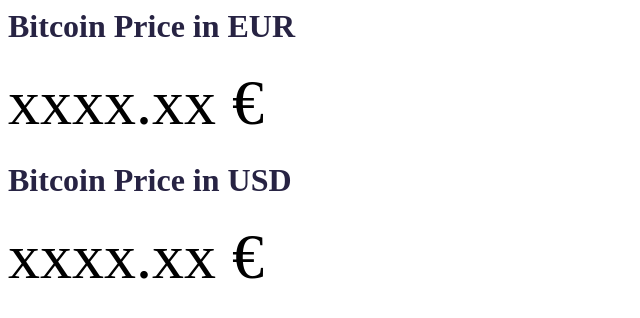
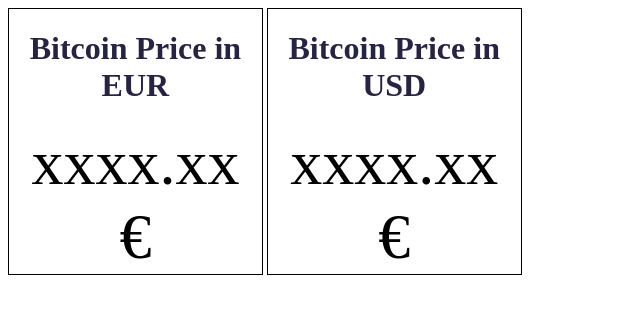
Before and after one commit to Akeops/prixBitcoin, a plain HTML site: page index.html in a window 1280 px wide. Shown: the whole page, without its empty margins (0-640 px from the left). Drawn offline with nearby package versions, Linux system fonts and the light colour scheme; no server answers.

Commit message:
J'ai rajouté des propriétés sur les div

```diff
--- a/style.css
+++ b/style.css
@@ -7,3 +7,14 @@ h1 {
   }
 
   /* Ajout de code */
+
+.col-md-8 {
+  border-width: 1px; /* épaisseur du bord */
+  border-style: solid; /* style du bord (ex : solid, dashed, dotted, double, etc.) */
+  border-color: #000000; /* couleur du bord */
+  width: 20%;
+  display: inline-block;
+  justify-content: center;
+  /*align-items: center;*/
+  text-align: center;
+}
```
